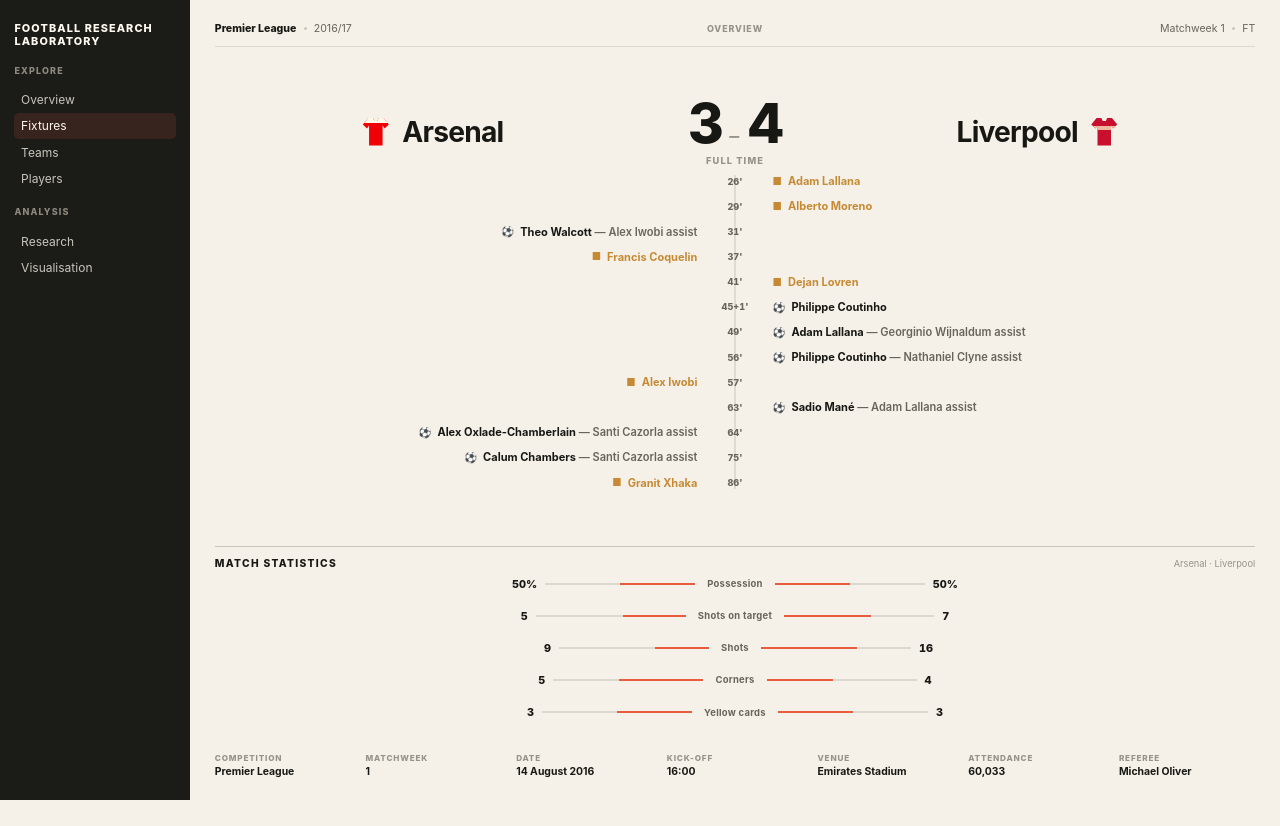
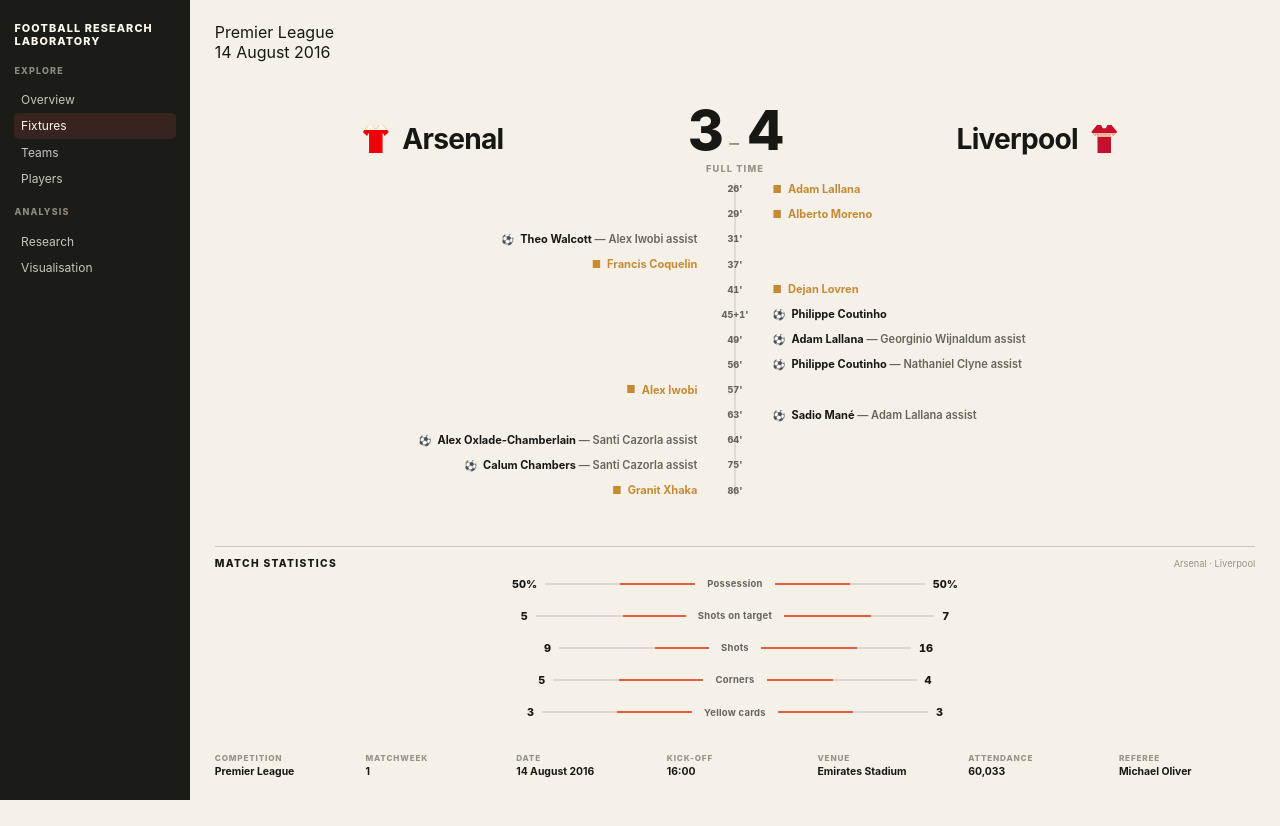
Before and after one commit to dallum96-gif/football-research-lab, a Next.js app in the folder web/: page /fixtures/1/1 in a window 1280 px wide. Built offline with nearby package versions, Linux system fonts and the light colour scheme.

Commit message:
feat: add centred competition and date header to fixture overview

```diff
--- a/web/src/app/fixtures/[season]/[fixtureId]/page.tsx
+++ b/web/src/app/fixtures/[season]/[fixtureId]/page.tsx
@@ -89,19 +89,10 @@
   return (
     <AppShell>
       <div className={styles.overview}>
-        <div className={styles.metaBar}>
-          <div className={styles.metaSide}>
-            <span className={styles.metaStrong}>Premier League</span>
-            <span className={styles.metaDot} />
-            <span>2016/17</span>
-          </div>
-          <div className={styles.metaCentre}>Overview</div>
-          <div className={styles.metaSide}>
-            <span>Matchweek 1</span>
-            <span className={styles.metaDot} />
-            <span>FT</span>
-          </div>
-        </div>
+        <header className={styles.pageHeader}>
+          <div className={styles.pageHeaderCompetition}>Premier League</div>
+          <div className={styles.pageHeaderDate}>14 August 2016</div>
+        </header>
 
         <section className={styles.matchHeader} aria-label="Match result">
           <div className={styles.teams}>
```
